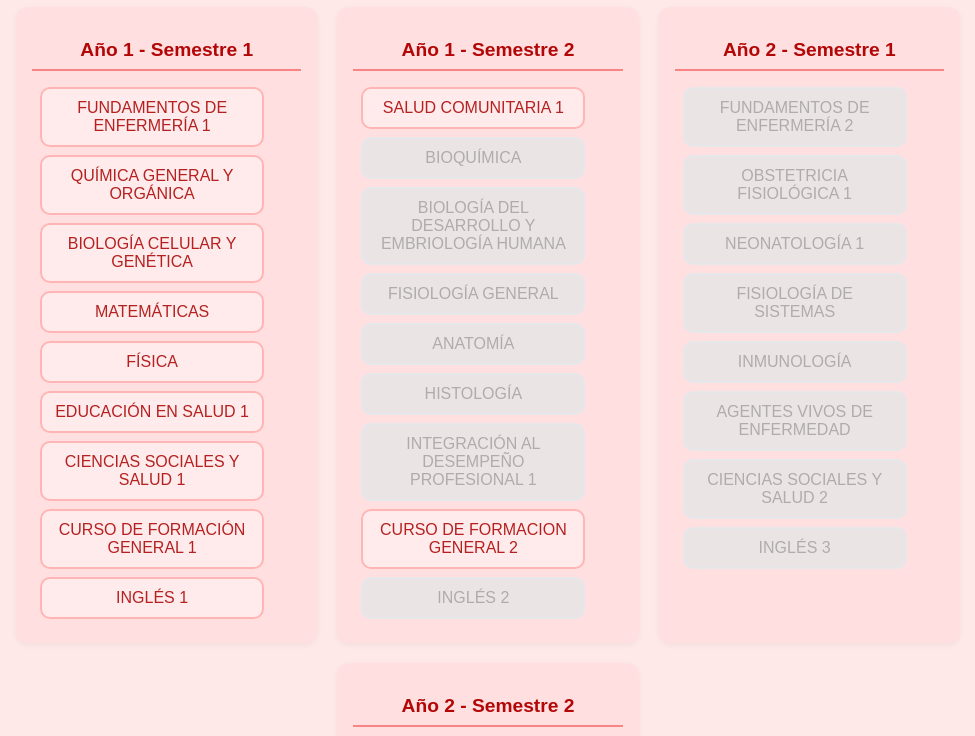
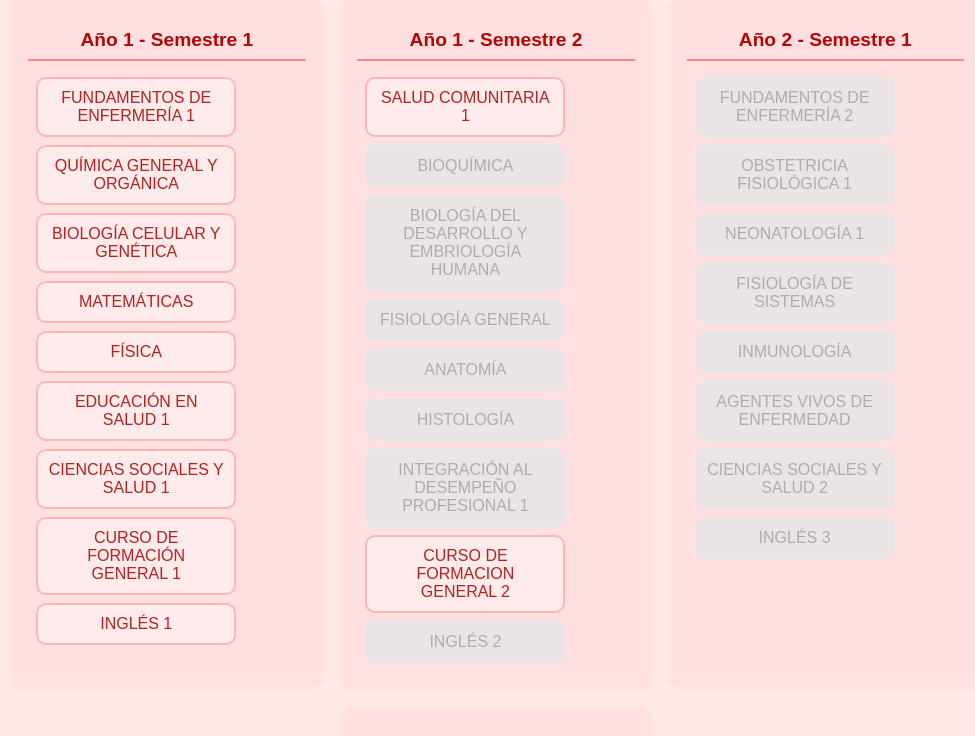
Before and after one commit to jiminit0/Malla-Obstetricia-y-Puericultura-, a plain HTML site: page index.html in a window 1280 px wide. Shown: the part 101-837 px from the top of the page, without its empty margins (152-1127 px from the left). Drawn offline with Linux system fonts and the light colour scheme.

Commit message:
styles.css

```diff
--- a/css/styles.css
+++ b/css/styles.css
@@ -3,6 +3,9 @@ body {
   color: #800000;
   font-family: Arial, sans-serif;
   padding: 20px;
+  width: 100%;
+  box-sizing: border-box;
+  padding: 10px;
 }
 #malla-container {
   display: flex;
@@ -49,6 +52,11 @@ footer {
   text-align: center;
   cursor: pointer;
   transition: all 0.3s ease;
+  word-wrap: break-word;
+  overflow: hidden;
+  text-align: center;
+  padding: 10px;
+  box-sizing: border-box;
 }
 .curso.approved {
   background-color: #ffe8e8;
```
